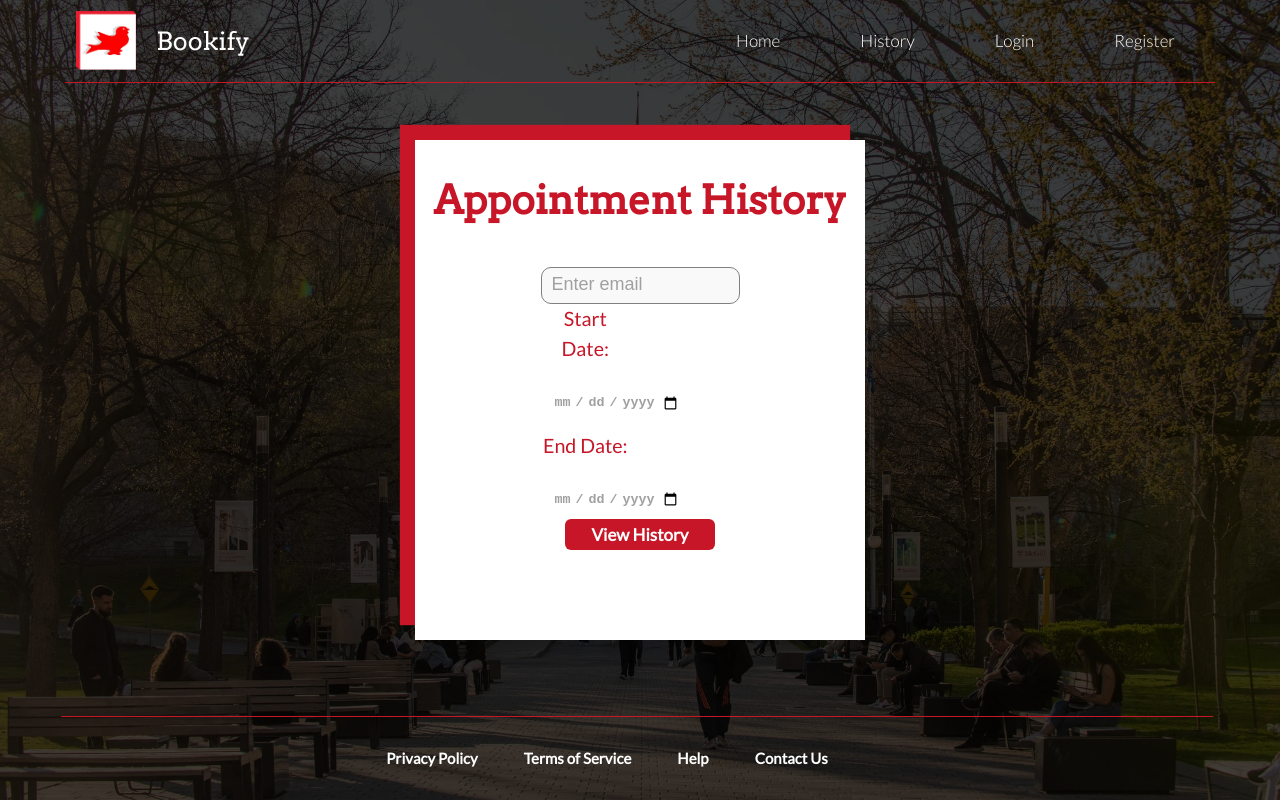
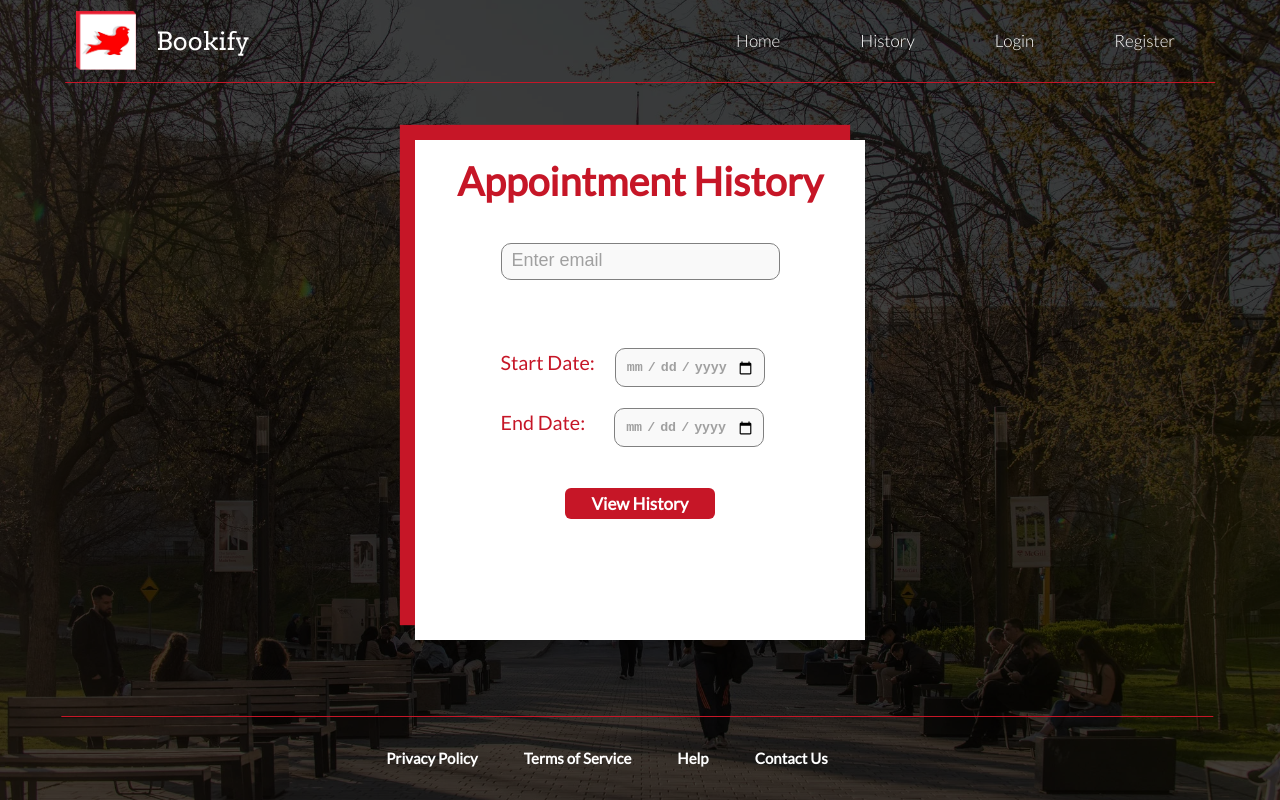
Before and after one commit to andretandoc/bookify, a React (Vite) app in the folder client/: page /ApptForm in a window 1280 px wide. Built offline with nearby package versions, Linux system fonts and the light colour scheme.

Commit message:
made changes to index.css and appt_form

```diff
--- a/client/src/components/public/ApptForm.jsx
+++ b/client/src/components/public/ApptForm.jsx
@@ -61,8 +61,10 @@ function ApptForm() {
     <main className="form-box-wrapper">
         <div className="form-box">
           <h1 className="title">Appointment History</h1>
+
+          {/* Form View */}
           {view === "form" && (
-        <form onSubmit={handleAppt}>
+            <form className="appt_form" onSubmit={handleAppt}>
               <div className="input-text">
                 <input
                   type="text"
@@ -75,6 +77,7 @@ function ApptForm() {
                 <br />
               </div>
               <div className="input-date">
+                <div className="from-day">
                   <label htmlFor="start-date">Start Date:</label>
                   <input
                     type="date"
@@ -83,6 +86,8 @@ function ApptForm() {
                     value={startDate}
                     onChange={(e) => setStartDate(e.target.value)}
                   />
+                </div>
+                <div className="to-day">
                   <label htmlFor="end-date">End Date:</label>
                   <input
                     type="date"
@@ -92,6 +97,7 @@ function ApptForm() {
                     onChange={(e) => setEndDate(e.target.value)}
                   />
                 </div>
+              </div>
               <button className="small-btn" type="submit">
                 View History
               </button>
@@ -99,7 +105,7 @@ function ApptForm() {
             </form>
           )}
 
-
+          {/* List View */}
           {view === "list" && appointments.length > 0 && (
             <div className="appointments-list">
               <h2>Appointments:</h2>
@@ -116,12 +122,10 @@ function ApptForm() {
                     <strong>Email:</strong> {appointment.email}
                   </p>
                   <p>
-                <strong>Start Date:</strong>{" "}
-                {new Date(appointment.startDate).toLocaleString()}
+                    <strong>Start Date:</strong> {new Date(appointment.startDate).toLocaleString()}
                   </p>
                   <p>
-                <strong>End Date:</strong>{" "}
-                {new Date(appointment.endDate).toLocaleString()}
+                    <strong>End Date:</strong> {new Date(appointment.endDate).toLocaleString()}
                   </p>
                   <p>
                     <strong>Status:</strong> {appointment.status}
@@ -129,12 +133,15 @@ function ApptForm() {
                   <hr />
                 </div>
               ))}
-            <button className="btn" onClick={handleGoBack}> Go Back </button>
+              <button className="btn" onClick={handleGoBack}>
+                Go Back
+              </button>
             </div>
           )}
         </div>
       </main>
   );
+
 }
 
 export default ApptForm;
--- a/client/src/index.css
+++ b/client/src/index.css
@@ -201,6 +201,16 @@ header .profile-icon:hover {
   .navbar:not(.active) {
     display: none;
   }
+
+  .nav-item::before {
+    background-color: black;
+    width:100%;
+  }
+
+  .nav-item a:hover {
+    color:#c61627;
+
+  }
 }
 
 /******************************************************************/
@@ -332,6 +342,7 @@ footer a:active {
 
 .small-btn:hover {
   background-color: #9e0918;
+  cursor: pointer
 }
 .small-btn:active {
   background-color: #9e0918;
@@ -545,38 +556,11 @@ button:focus {
 /* Karl general CSS */
 /******************************************************************/
 
-.glass-container {
-  position: relative;
-  z-index: 1;
-  background: rgba(0, 0, 0, 0.7);
-  backdrop-filter: blur(10px);
-  box-shadow: 0 4px 6px rgba(0, 0, 0, 0.1);
-  margin: 6% auto;
-  width: max-content;
-  padding: 30px 50px;
-  border-radius: 20px;
-  justify-content: center;
-  align-items: center;
-  display: flex;
-  flex-direction: column;
-}
 
 label {
   margin-bottom: 10px;
-  flex-direction: row;
 }
 
-.input {
-  flex-direction: row;
-}
-
-.input-text,
-.input-date {
-  display: flex;
-  flex-direction: column;
-  gap: 8px;
-  width: 45%;
-}
 
 input[type="text"],
 input[type="password"] {
@@ -610,23 +594,6 @@ input::placeholder {
   font-size: large;
 }
 
-input[type="date"] {
-  font-weight: bolder;
-  width: 125px;
-  height: min-content;
-  border: 0.1em solid white;
-  padding: 0.8em 0.9em;
-  color: rgb(160, 160, 160);
-  background: rgba(255, 255, 255);
-  &::-webkit-datetime-edit-text {
-    color: rgb(160, 160, 160);
-    padding: 0 0.3em;
-  }
-  &::-webkit-calendar-picker-indicator {
-    cursor: pointer;
-    background-size: 15px;
-  }
-}
 .register-form input[type="text"],
 .register-form input[type="password"] {
   width: 120%;
@@ -638,26 +605,51 @@ input[type="date"] {
 /* Appt History Section */
 /******************************************************************/
 
-.appt-box {
-  z-index: 1;
-  background: rgba(0, 0, 0, 0.7);
-  backdrop-filter: blur(10px);
-  box-shadow: 0 4px 6px rgba(0, 0, 0, 0.1);
-  width: max-content;
-  border-radius: 20px;
-  margin: 53px auto;
-  max-height: min-content;
-  padding-left: 50px;
-  padding-right: 50px;
-  padding-top: 20px;
-  padding-bottom: 40px;
+.appt_form {
+  display: flex;
+  flex-direction: column;
+  gap: 20px;
+  width: 62%;
 }
 
-.title {
-  text-align: center;
-  margin-bottom: -1px;
-  margin-top: 45px;
-  font-family: "Arvo";
+.input-date {
+  text-align: left;
+  display: flex;
+  flex-direction: column;
+  gap: 20px;
+}
+
+.from-day {
+  margin-top: 15px;
+  display: flex;
+  gap: 20px;
+}
+
+.to-day {
+  display: flex;
+  gap: 29px;
+  margin-bottom: 20px;
+}
+
+input[type="date"] {
+  font-weight: bolder;
+  outline: none;
+  border-radius: 10px;
+  background: #f9f9f9;
+  padding: 10px;
+  width: 150px;
+  box-sizing: border-box;
+  height: min-content;
+  border: 1px solid grey;
+  color: rgb(160, 160, 160);
+  &::-webkit-datetime-edit-text {
+    color: rgb(160, 160, 160);
+    padding: 0 0.3em;
+  }
+  &::-webkit-calendar-picker-indicator {
+    cursor: pointer;
+    background-size: 15px;
+  }
 }
 
 .error-message {
@@ -667,14 +659,13 @@ input[type="date"] {
   font-weight: 900;
 }
 
+.appt_form .small-btn {
+  margin: 0 auto;
+}
+
 /******************************************************************/
 /* Login Section */
 /******************************************************************/
-
-.lr-box {
-  text-align: center;
-  margin: 0 auto;
-}
 
 .options {
   display: flex;
@@ -686,7 +677,12 @@ input[type="date"] {
 }
 
 .options input[type="checkbox"] {
-  margin-right: 3px; }
+  margin-right: 3px;
+}
+
+.options input[type="checkbox"]:hover {
+  cursor: pointer;
+}
 
 .options label {
   font-size: 16px; /* Controls the font size of "Remember me" */
@@ -747,7 +743,7 @@ p a:active {
 
 .input-text {
   display: flex;
-  flex-direction: column-reverse;
+  flex-direction: column;
   gap: 3px;
   width: 100%;
   padding-top: 20px;
@@ -773,7 +769,6 @@ p a:active {
   font-weight: 500;
   text-align: center;
   line-height: 50px;
-  cursor: pointer;
   transition: all 0.2s ease;
 }
 
@@ -793,7 +788,6 @@ p a:active {
   font-weight: 500;
   text-align: center;
   line-height: 30px;
-  cursor: pointer;
   transition: all 0.2s ease;
 }
 .form-box-wrapper {
```
Lines whose indentation alone changed are shown as unchanged.
